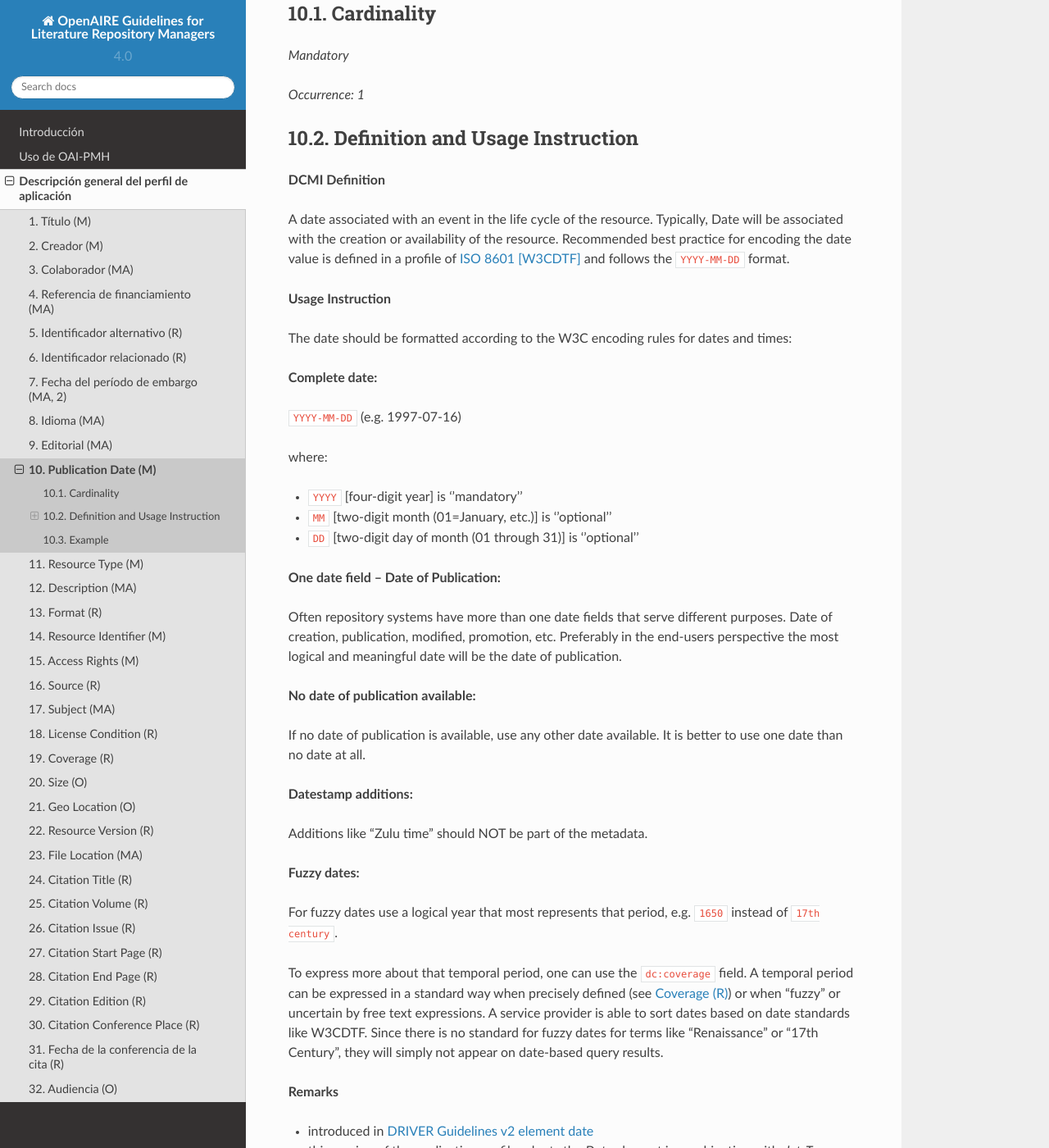
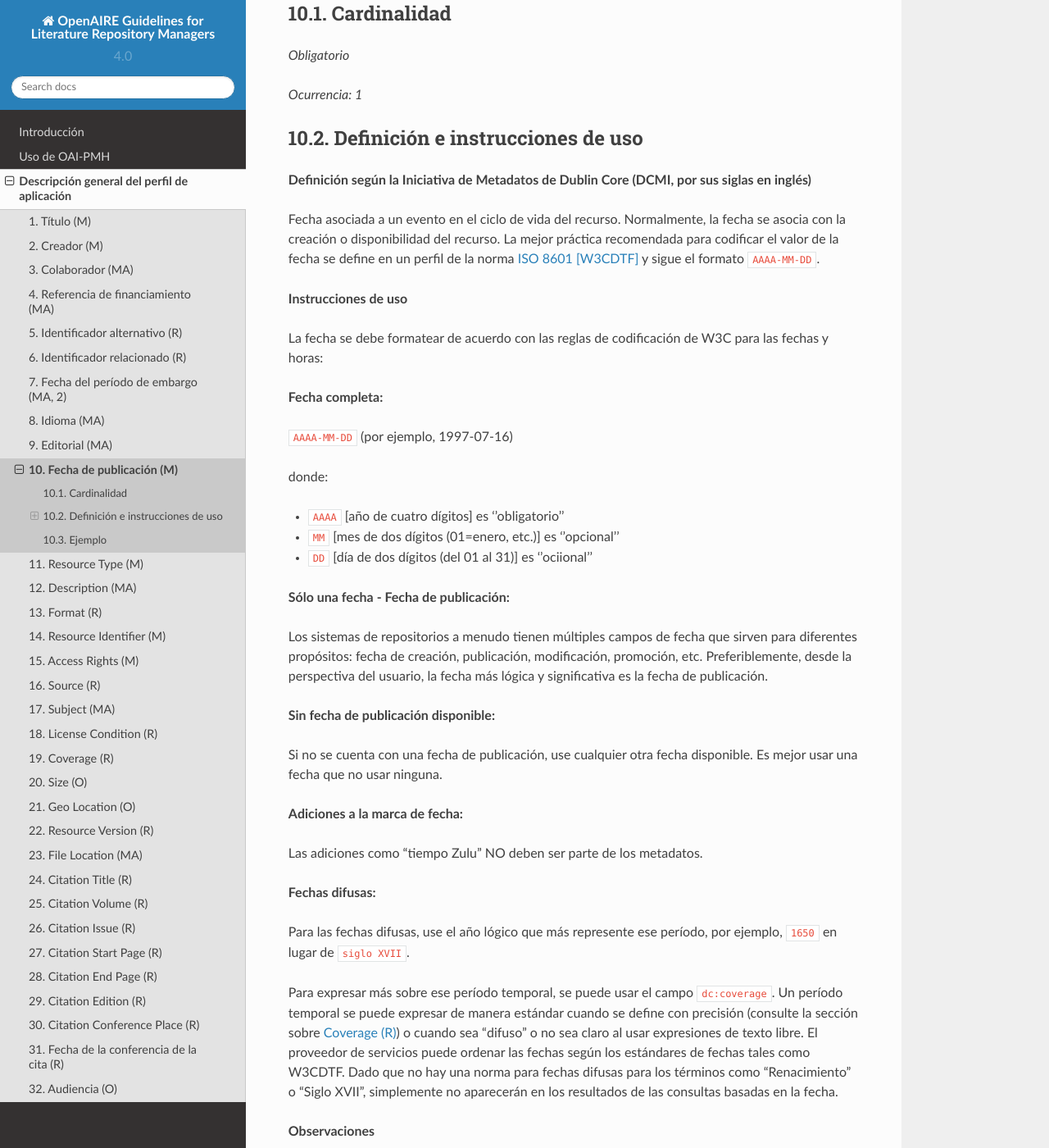
Before and after one commit to memoemg/openAIRE4, a Sphinx documentation site: the page built from docs/field_publicationdate.rst, in a window 1280 px wide and 1400 px high, scrolled down 209 px. Shown: the whole window at 82% size. Built offline with Sphinx 7.4.7 and the Read the Docs theme 2.0.0, drawn with Linux system fonts in a browser that asks for light colours; a script that is not in the unit is left out; some of the changed text lies outside the part shown.

Commit message:
Update field_publicationdate.rst

```diff
--- a/docs/field_publicationdate.rst
+++ b/docs/field_publicationdate.rst
@@ -1,72 +1,72 @@
 .. _dci:datePublication:
 
-Publication Date (M)
-====================
+Fecha de publicación (M)
+========================
 
 ``datacite:date``
 
-Cardinality
-~~~~~~~~~~~
+Cardinalidad
+~~~~~~~~~~~~
 
-*Mandatory*
+*Obligatorio*
 
-*Occurrence: 1*
+*Ocurrencia: 1*
 
-Definition and Usage Instruction
-~~~~~~~~~~~~~~~~~~~~~~~~~~~~~~~~
+Definición e instrucciones de uso
+~~~~~~~~~~~~~~~~~~~~~~~~~~~~~~~~~
 
-**DCMI Definition**
+**Definición según la Iniciativa de Metadatos de Dublin Core (DCMI, por sus siglas en inglés)**
 
-A date associated with an event in the life cycle of the resource. Typically, Date will be associated with the creation or availability of the resource. Recommended best practice for encoding the date value is defined in a profile of `ISO 8601 [W3CDTF] <https://www.iso.org/iso-8601-date-and-time-format.html>`_ and follows the ``YYYY-MM-DD`` format.
+Fecha asociada a un evento en el ciclo de vida del recurso. Normalmente, la fecha se asocia con la creación o disponibilidad del recurso. La mejor práctica recomendada para codificar el valor de la fecha se define en un perfil de la norma `ISO 8601 [W3CDTF] <https://www.iso.org/iso-8601-date-and-time-format.html>`_ y sigue el formato ``AAAA-MM-DD``.
 
-**Usage Instruction**
+**Instrucciones de uso**
 
-The date should be formatted according to the W3C encoding rules for dates and times:
+La fecha se debe formatear de acuerdo con las reglas de codificación de W3C para las fechas y horas:
 
-**Complete date:**
+**Fecha completa:**
 
-``YYYY-MM-DD`` (e.g. 1997-07-16)
+``AAAA-MM-DD`` (por ejemplo, 1997-07-16)
 
-where:
+donde:
 
-* ``YYYY`` [four-digit year] is ''mandatory''
-* ``MM`` [two-digit month (01=January, etc.)] is ''optional''
-* ``DD`` [two-digit day of month (01 through 31)] is ''optional''
+* ``AAAA`` [año de cuatro dígitos] es ''obligatorio''
+* ``MM`` [mes de dos dígitos (01=enero, etc.)] es ''opcional''
+* ``DD`` [día de dos dígitos (del 01 al 31)] es ''ociional''
 
-**One date field – Date of Publication:**
+**Sólo una fecha - Fecha de publicación:**
 
-Often repository systems have more than one date fields that serve different purposes. Date of creation, publication, modified, promotion, etc. Preferably in the end-users perspective the most logical and meaningful date will be the date of publication.
+Los sistemas de repositorios a menudo tienen múltiples campos de fecha que sirven para diferentes propósitos: fecha de creación, publicación, modificación, promoción, etc. Preferiblemente, desde la perspectiva del usuario, la fecha más lógica y significativa es la fecha de publicación.
 
-**No date of publication available:**
+**Sin fecha de publicación disponible:**
 
-If no date of publication is available, use any other date available. It is better to use one date than no date at all.
+Si no se cuenta con una fecha de publicación, use cualquier otra fecha disponible. Es mejor usar una fecha que no usar ninguna.
 
-**Datestamp additions:**
+**Adiciones a la marca de fecha:**
 
-Additions like “Zulu time” should NOT be part of the metadata.
+Las adiciones como "tiempo Zulu" NO deben ser parte de los metadatos.
 
-**Fuzzy dates:**
+**Fechas difusas:**
 
-For fuzzy dates use a logical year that most represents that period, e.g. ``1650`` instead of ``17th century``.
+Para las fechas difusas, use el año lógico que más represente ese período, por ejemplo, ``1650`` en lugar de ``siglo XVII``.
 
-To express more about that temporal period, one can use the ``dc:coverage`` field. A temporal period can be expressed in a standard way when precisely defined (see :ref:`dc:coverage`) or when “fuzzy” or uncertain by free text expressions. A service provider is able to sort dates based on date standards like W3CDTF. Since there is no standard for fuzzy dates for terms like “Renaissance” or “17th Century”, they will simply not appear on date-based query results.
+Para expresar más sobre ese período temporal, se puede usar el campo ``dc:coverage``. Un período temporal se puede expresar de manera estándar cuando se define con precisión (consulte la sección sobre :ref:`dc:coverage`) o cuando sea "difuso" o no sea claro al usar expresiones de texto libre. El proveedor de servicios puede ordenar las fechas según los estándares de fechas tales como W3CDTF. Dado que no hay una norma para fechas difusas para los términos como "Renacimiento" o "Siglo XVII", simplemente no aparecerán en los resultados de las consultas basadas en la fecha.
 
-**Remarks**
+**Observaciones**
 
-* introduced in `DRIVER Guidelines v2 element date`_
-* this version of the application profile adopts the *Date* element in combination with *dateType* attribute from `DataCite MetadataKernel`_ v4.1.
+* introducido en `DRIVER Guidelines v2 element date`_
+* esta versión del perfil de aplicación adopta el elemento date en combinación con el atributo *dateType* de `DataCite MetadataKernel`_ v4.1.
 
-Property date (M, 1)
---------------------
+Propiedad date (M, 1)
+---------------------
 
-Use the publication date as value.
+Utilice la fecha de publicación como valor.
 
-Attribute dateType (M)
-----------------------
+Atributo dateType (M)
+---------------------
 
-The type of date. Choose from the :ref:`date type <vocab:datetype_datetype>` vocabularyUse the controlled term ``Issued`` to indicate the date of publication.
+Tipo de fecha. Elija del uso de vocabulario del  :ref:`tipo de fecha <vocab:datetype_datetype>` el término controlado ``Issued`` para indicar la fecha de publicación.
 
-Example
+Ejemplo
 ~~~~~~~
 
 .. code-block:: xml
```
